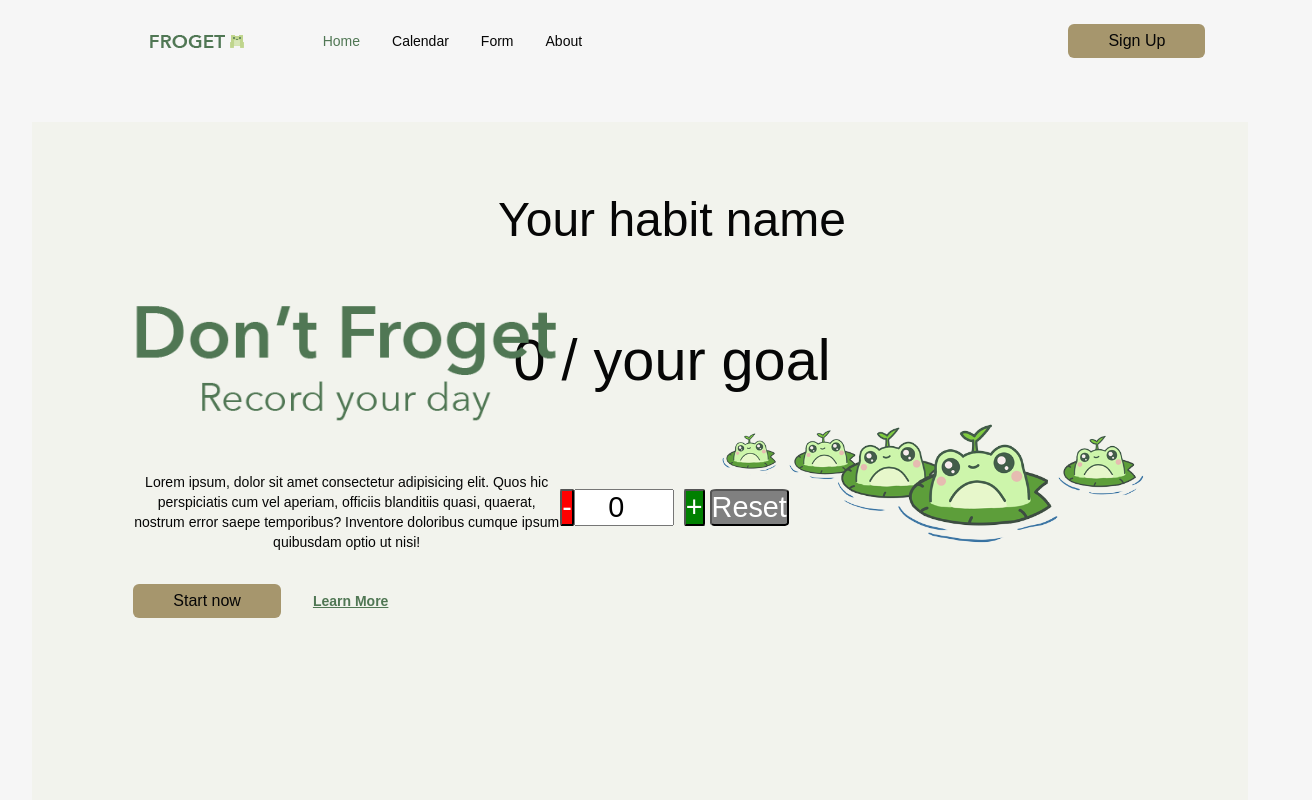
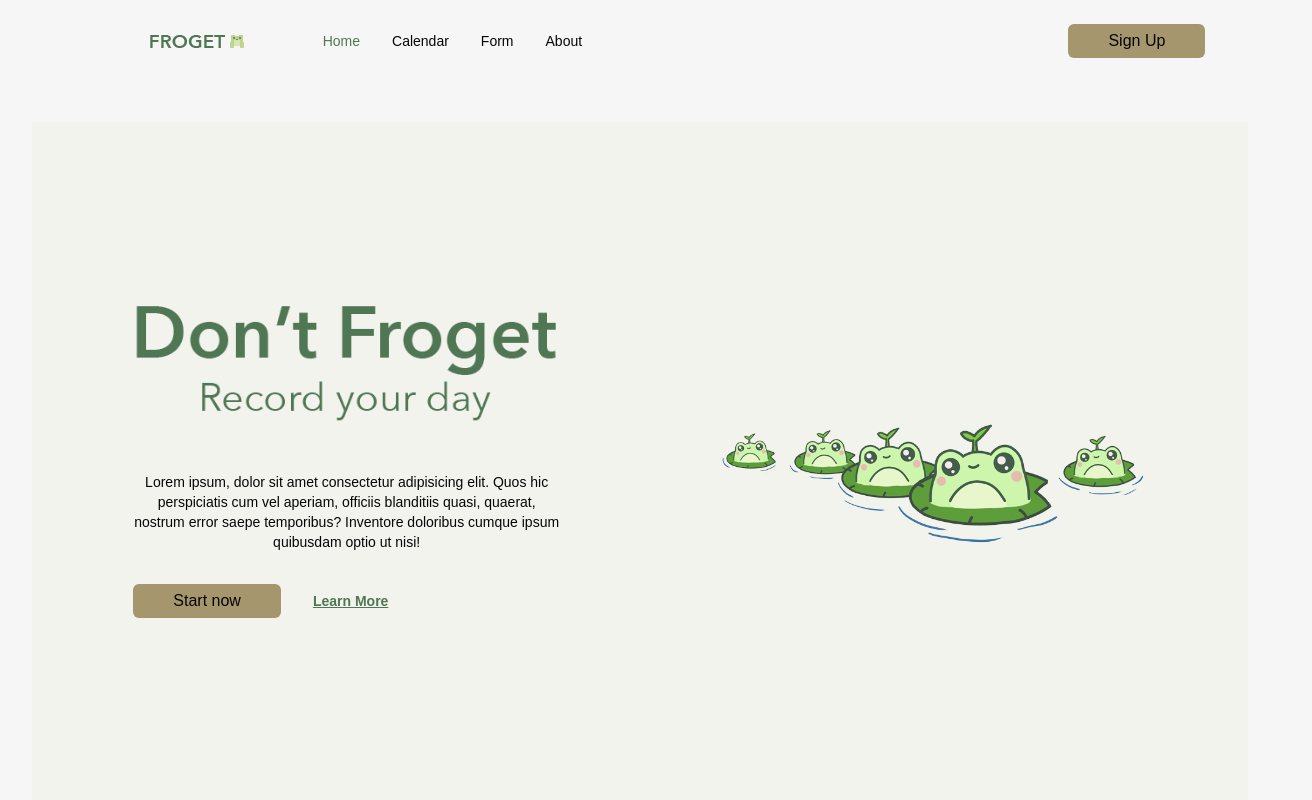
Before and after one commit to thebiggest0/QDS-group-11, a React (Vite) app: page / in a window 1280 px wide. Shown: the top 800 px of the page, 1312 px wide, since content can reach past the window. Built offline with nearby package versions, Linux system fonts and the light colour scheme; no server answers.

Commit message:
Remove absolute positioning in habitDetails

```diff
--- a/src/form/habitDetails.tsx
+++ b/src/form/habitDetails.tsx
@@ -33,7 +33,6 @@ const App = () => {
         alignItems: "center",
         justifyContent: "center",
         fontSize: "300%",
-        position: "absolute",
         width: "100%",
         height: "100%",
         top: "-15%",
```
